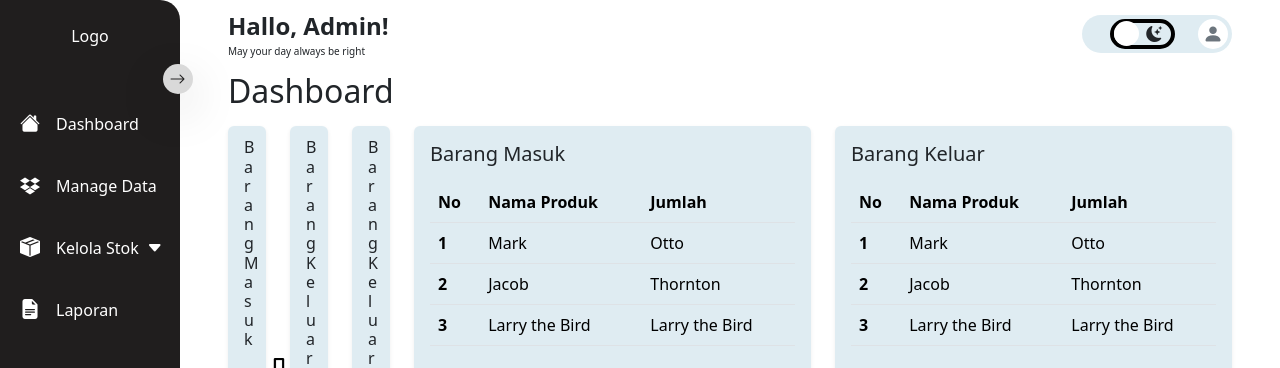
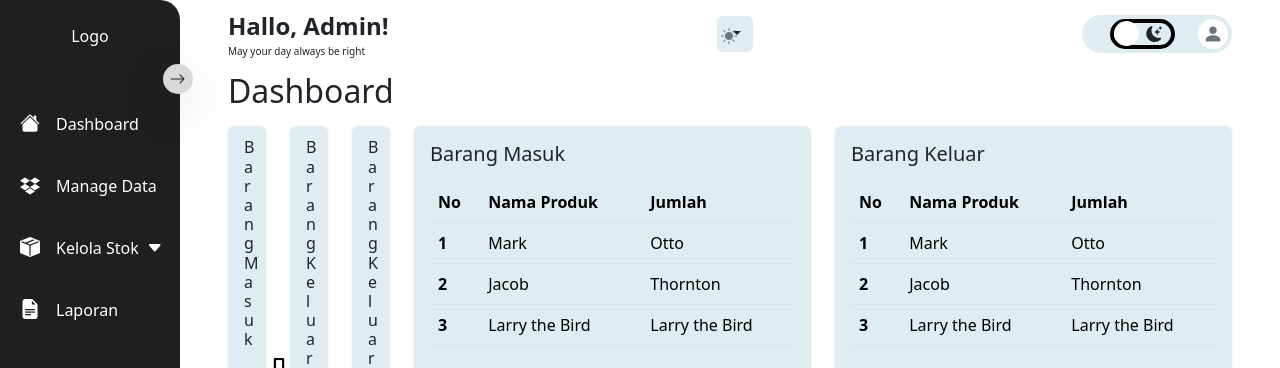
Before and after one commit to zackyhermawan/web_inventaris_toko_grosir, a PHP site: page /dashboard.php in a window 1280 px wide. Shown: the top 368 px of the page. Run offline with PHP 8.4, Linux system fonts and the light colour scheme; a stand-in replaces the project's code that opens the database connection; some libraries are stand-ins or nearby versions.

Commit message:
Update dashboard.php

```diff
--- a/Dashboard_webDev/dashboard.php
+++ b/Dashboard_webDev/dashboard.php
@@ -48,25 +48,34 @@ session_start();
       <div class="content container-fluid">
         <nav class="navbar px-4 ">
           <div class="container-fluid position-relative d-flex align-items-center">
-            <div class="header d-flex align-items-center ">
+            <div class="header d-flex align-items-center">
               <i id="hamburger-menu" class="bi bi-list mx-2" style="font-size: 2rem"></i>
               <div class="header-nav">
-                <p class="fs-4 m-0 text-decoration-none fw-semibold" >Hallo, Admin!</p>
+                <p class="fs-4 m-0 fw-semibold" >Hallo, Admin!</p>
                 <p class="d-flex m-0">May your day always be right</p>
               </div>
+            </div>
+            <div class="dropdown">
+              <button class="btn cards border-0 dropdown-toggle" type="button" data-bs-toggle="dropdown" aria-expanded="false">
+              <i class="bi text-secondary bi-sun-fill"></i>
+              </button>
+              <ul class="dropdown-menu cards">
+                <li><a id="lightmode-mobile" class="dropdown-item text-secondary" href="#"><i class="me-2 bi bi-sun-fill"></i>light</a></li>
+                <li><a id="darkmode-mobile" class="dropdown-item text-secondary" href="#"><i class="me-2 bi bi-moon-stars-fill"></i>Dark</a></li>
+              </ul>
             </div>
             <div class="profile cards rounded-5 p-1 d-flex justify-content-between">
               <input class="switch" type="checkbox" id="darkmode-toggle" />
               <label class="checkbox-label" for="darkmode-toggle">
-                <i class="bi bi-sun-fill"></i>
-                <i class="bi bi-moon-stars-fill"></i>
+                <i class="sun bi bi-sun-fill"></i>
+                <i class="moon bi bi-moon-stars-fill"></i>
               </label>
               <a href="#" id="profil" class="d-flex align-items-center justify-content-center text-decoration-none"
                 ><i class="bi bi-person-fill fs-5 d-flex bg-white d-flex align-items-center justify-content-center rounded-5 text-secondary"></i
               ></a>
             </div>
 
-            <div id="popup" class="popup position-absolute rounded shadow-lg">
+            <div id="popup" class="popup cards position-absolute rounded shadow-lg">
               <div class="user-profil p-4">
                 <div class="user-info d-flex align-items-center justify-content-center">
                   <img src="asset/user.png" class="w-50 mb-3" alt="" />
```
